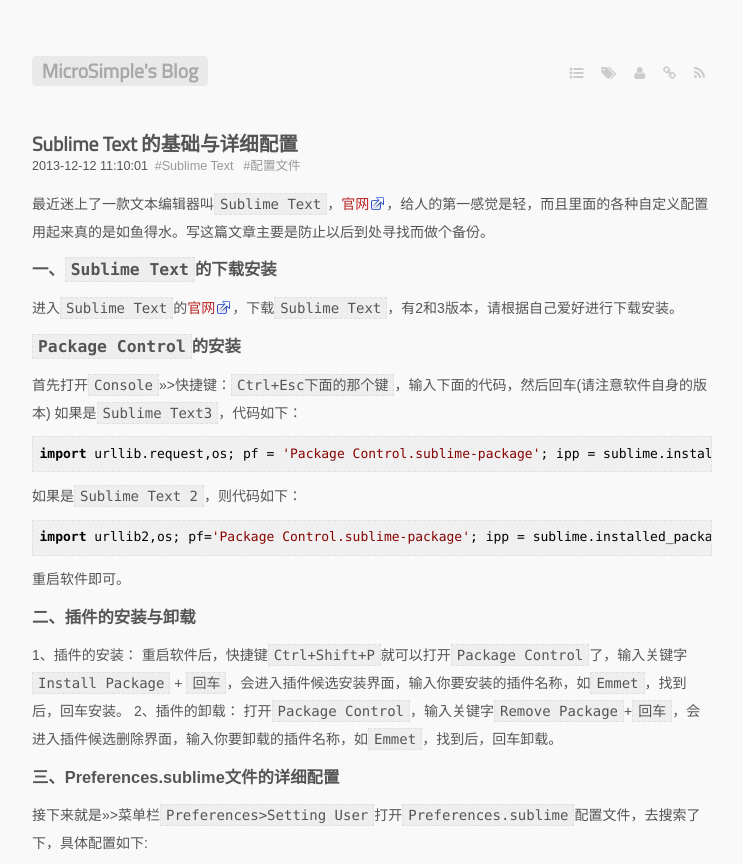
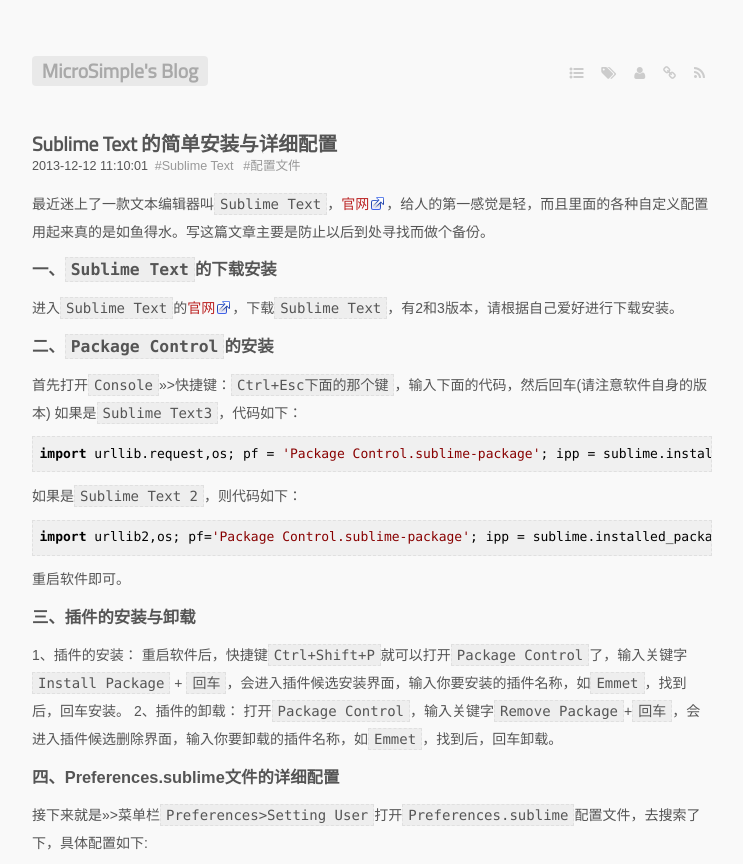
Before and after one commit to antwork/microsimple.github.com, a Jekyll site: the page built from _posts/2013-12-12-preferences-sublime.markdown, in a window 1280 px wide. Shown: the top 864 px of the page, without its empty margins (268-1011 px from the left). Built offline with Jekyll 4.4.1, drawn with Linux system fonts in a browser that asks for light colours; some web fonts are replaced; Markdown is read by kramdown in place of the engine named in the settings; comment, search, counter and statistics services are not loaded.

Commit message:
update preferences

```diff
--- a/_posts/2013-12-12-preferences-sublime.markdown
+++ b/_posts/2013-12-12-preferences-sublime.markdown
@@ -1,5 +1,5 @@
 ---
-title: Sublime Text 的基础与详细配置
+title: Sublime Text 的简单安装与详细配置
 layout: post
 createdate: 2013-12-12 11:10:01
 guid: 2013121201
@@ -23,12 +23,12 @@
 import urllib2,os; pf='Package Control.sublime-package'; ipp = sublime.installed_packages_path(); os.makedirs( ipp ) if not os.path.exists(ipp) else None; urllib2.install_opener( urllib2.build_opener( urllib2.ProxyHandler( ))); open( os.path.join( ipp, pf), 'wb' ).write( urllib2.urlopen( 'http://sublime.wbond.net/' +pf.replace( ' ','%20' )).read()); print( 'Please restart Sublime Text to finish installation')
 {% endhighlight %}
 重启软件即可。
-###二、插件的安装与卸载
+###三、插件的安装与卸载
 1、插件的安装：
 重启软件后，快捷键`Ctrl+Shift+P`就可以打开`Package Control`了，输入关键字`Install Package` + `回车`，会进入插件候选安装界面，输入你要安装的插件名称，如`Emmet`，找到后，回车安装。
 2、插件的卸载：
 打开`Package Control`，输入关键字`Remove Package`+`回车`，会进入插件候选删除界面，输入你要卸载的插件名称，如`Emmet`，找到后，回车卸载。
-###三、Preferences.sublime文件的详细配置
+###四、Preferences.sublime文件的详细配置
 接下来就是>>>菜单栏`Preferences>Setting User`打开`Preferences.sublime`配置文件，去搜索了下，具体配置如下:
 {% highlight java %}
 {
```
Also changed, not shown: other parts of _posts/2013-12-12-preferences-sublime.markdown (+1 -1 lines).
